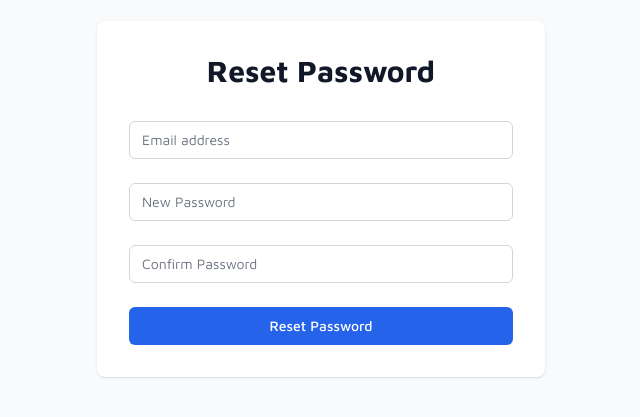
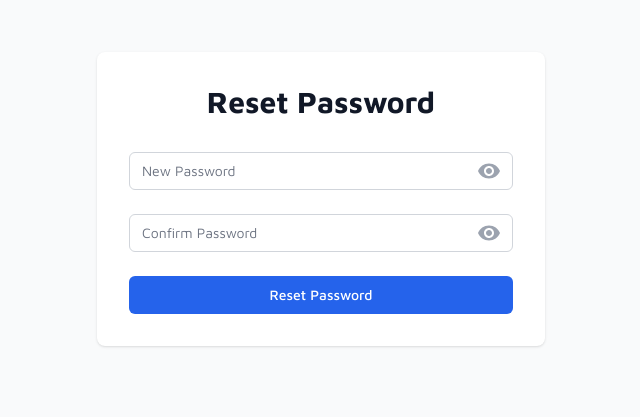
Before and after one commit to cayanainfratechsite-pixel/cayana-admin-ui, a Next.js app: page /reset-password in a window 1280 px wide. Shown: the part 201-618 px from the top of the page, without its empty margins (319-959 px from the left). Built offline with nearby package versions, Linux system fonts and the light colour scheme.

Commit message:
Update local backend url with cloud url

```diff
--- a/src/app/forget-password/page.tsx
+++ b/src/app/forget-password/page.tsx
@@ -20,11 +20,11 @@ export default function ForgotPassword() {
     }
 
     try {
-      const response = await axios.post('http://192.168.29.226:4000/api/v1/user/forget-password', {
+      const response = await axios.post('https://api.cayana.co.in/api/v1/user/forget-password', {
         email,
       });
       if(response.status===200) {
-        router.push('/reset-password');
+        router.push('/reset-password/?email=' + email);
       }else{
         setError('Failed to send reset password email');
       }
--- a/src/app/reset-password/page.tsx
+++ b/src/app/reset-password/page.tsx
@@ -1,8 +1,9 @@
 'use client';
 
-import { useState } from 'react';
-import { useRouter } from 'next/navigation';
+import { useEffect, useState } from 'react';
+import { useRouter, useSearchParams } from 'next/navigation';
 import axios from 'axios';
+import { Visibility, VisibilityOff } from '@mui/icons-material';
 
 export default function ResetPassword() {
   const [email, setEmail] = useState('');
@@ -10,7 +11,17 @@ export default function ResetPassword() {
   const [confirmPassword, setConfirmPassword] = useState('');
   const [error, setError] = useState('');
   const [loading, setLoading] = useState(false);
+  const [showPassword, setShowPassword] = useState(false);
+  const [showConfirmPassword, setShowConfirmPassword] = useState(false);
   const router = useRouter();
+  const searchParams = useSearchParams();
+
+  useEffect(() => {
+    const emailParam = searchParams.get('email');
+    if (emailParam) {
+    setEmail(emailParam);
+    }
+  }, [searchParams]);
 
   const handleSubmit = async (e: React.FormEvent) => {
     e.preventDefault();
@@ -25,7 +36,7 @@ export default function ResetPassword() {
 
     setLoading(true);
     try {
-      const response = await axios.post('http://192.168.29.226:4000/api/v1/user/reset-password',
+      const response = await axios.post('https://api.cayana.co.in/api/v1/user/reset-password',
         {
           email,
           password,
@@ -44,6 +55,14 @@ export default function ResetPassword() {
     }
   };
 
+  const togglePasswordVisibility = () => {
+    setShowPassword(!showPassword);
+  };
+
+  const toggleConfirmPasswordVisibility = () => {
+    setShowConfirmPassword(!showConfirmPassword);
+  };
+
   return (
     <div className="min-h-screen flex items-center justify-center bg-gray-50">
       <div className="max-w-md w-full space-y-8 p-8 bg-white rounded-lg shadow">
@@ -56,50 +75,57 @@ export default function ResetPassword() {
           {error && (
             <div className="text-red-500 text-sm text-center">{error}</div>
           )}
-          <div>
-            <label htmlFor="email" className="sr-only">
-              Email address
-            </label>
-            <input
-              id="email"
-              name="email"
-              type="email"
-              required
-              className="appearance-none rounded-md relative block w-full px-3 py-2 border border-gray-300 placeholder-gray-500 text-gray-900 focus:outline-none focus:ring-blue-500 focus:border-blue-500 focus:z-10 sm:text-sm"
-              placeholder="Email address"
-              value={email}
-              onChange={(e) => setEmail(e.target.value)}
-            />
-          </div>
-          <div>
+          <div className="relative">
             <label htmlFor="password" className="sr-only">
               New Password
             </label>
             <input
               id="password"
               name="password"
-              type="password"
+              type={showPassword ? "text" : "password"}
               required
-              className="appearance-none rounded-md relative block w-full px-3 py-2 border border-gray-300 placeholder-gray-500 text-gray-900 focus:outline-none focus:ring-blue-500 focus:border-blue-500 focus:z-10 sm:text-sm"
+              className="appearance-none rounded-md relative block w-full px-3 py-2 border border-gray-300 placeholder-gray-500 text-gray-900 focus:outline-none focus:ring-blue-500 focus:border-blue-500 sm:text-sm"
               placeholder="New Password"
               value={password}
               onChange={(e) => setPassword(e.target.value)}
             />
+            <button
+              type="button"
+              className="absolute inset-y-0 right-0 pr-3 flex items-center z-10 pointer-events-auto"
+              onClick={togglePasswordVisibility}
+            >
+              {showPassword ? (
+                <VisibilityOff className="h-5 w-5 text-gray-400" />
+              ) : (
+                <Visibility className="h-5 w-5 text-gray-400" />
+              )}
+            </button>
           </div>
-          <div>
+          <div className="relative">
             <label htmlFor="confirmPassword" className="sr-only">
               Confirm Password
             </label>
             <input
               id="confirmPassword"
               name="confirmPassword"
-              type="password"
+              type={showConfirmPassword ? "text" : "password"}
               required
-              className="appearance-none rounded-md relative block w-full px-3 py-2 border border-gray-300 placeholder-gray-500 text-gray-900 focus:outline-none focus:ring-blue-500 focus:border-blue-500 focus:z-10 sm:text-sm"
+              className="appearance-none rounded-md relative block w-full px-3 py-2 border border-gray-300 placeholder-gray-500 text-gray-900 focus:outline-none focus:ring-blue-500 focus:border-blue-500 sm:text-sm"
               placeholder="Confirm Password"
               value={confirmPassword}
               onChange={(e) => setConfirmPassword(e.target.value)}
             />
+            <button
+              type="button"
+              className="absolute inset-y-0 right-0 pr-3 flex items-center z-10 pointer-events-auto"
+              onClick={toggleConfirmPasswordVisibility}
+            >
+              {showConfirmPassword ? (
+                <VisibilityOff className="h-5 w-5 text-gray-400" />
+              ) : (
+                <Visibility className="h-5 w-5 text-gray-400" />
+              )}
+            </button>
           </div>
           <div>
             <button
```
